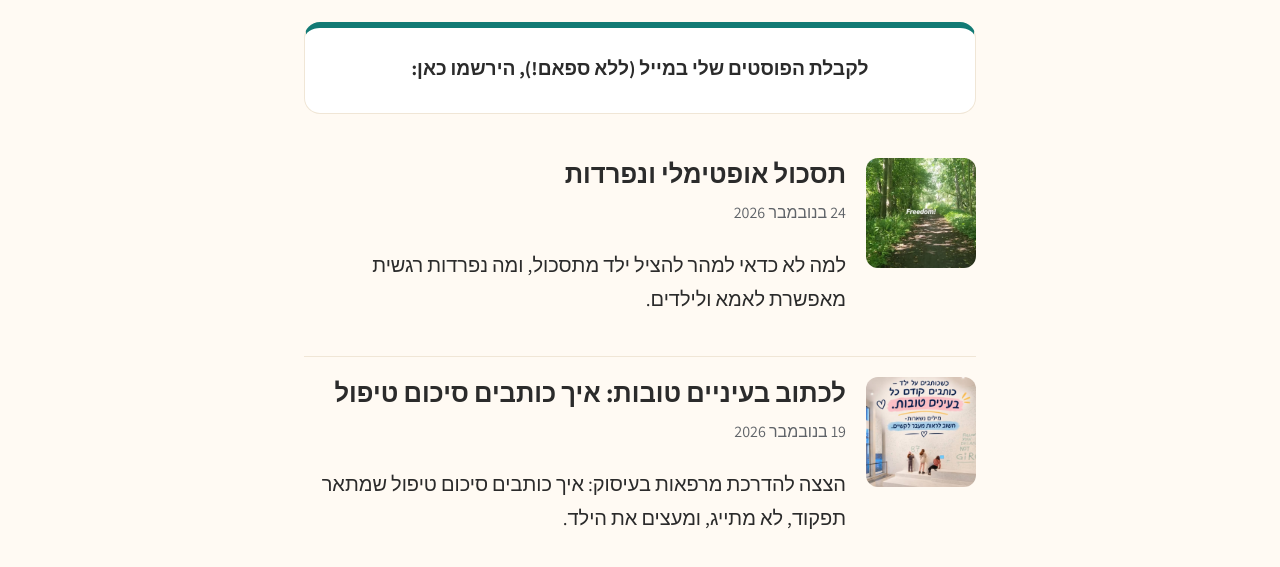
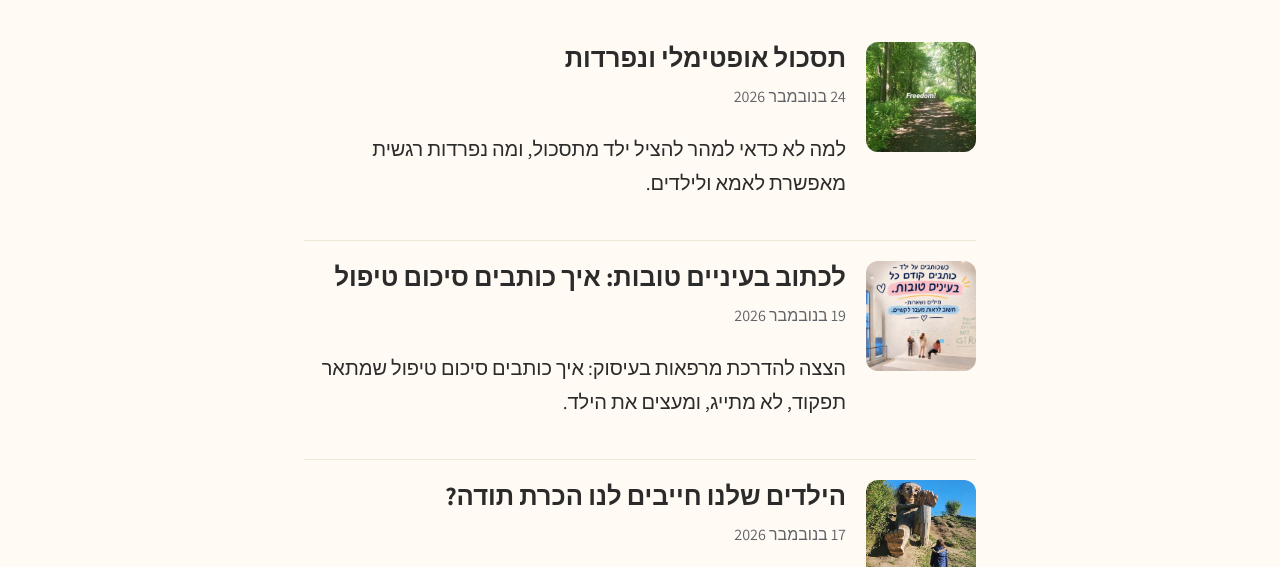
Before and after one commit to eliavroni/roni.github.io, an Astro site: page /blog in a window 1280 px wide. Shown: the part 214-781 px from the top of the page. Built offline with nearby package versions, Linux system fonts and the light colour scheme; Astro itself is replaced by a stand-in of ours.

Commit message:
First blog subscribe box after 5th post

```diff
--- a/src/pages/blog/index.astro
+++ b/src/pages/blog/index.astro
@@ -12,14 +12,10 @@ const fmt = (d) => d.toLocaleDateString('he-IL', { year: 'numeric', month: 'long
   <section class="section">
     <div class="container prose">
       <h1>בלוג</h1>
-      <div class="subscribe-box">
-        <p class="subscribe-cta">{CTA}</p>
-        <script is:inline async data-uid="d5f830f981" src={KIT_SRC}></script>
-      </div>
       <ul class="post-list">
         {posts.map((p, i) => (
           <Fragment>
-          {i > 0 && i % 10 === 0 && (
+          {i >= 5 && (i - 5) % 10 === 0 && (
             <li class="subscribe-item">
               <div class="subscribe-box">
                 <p class="subscribe-cta">{CTA}</p>
```
